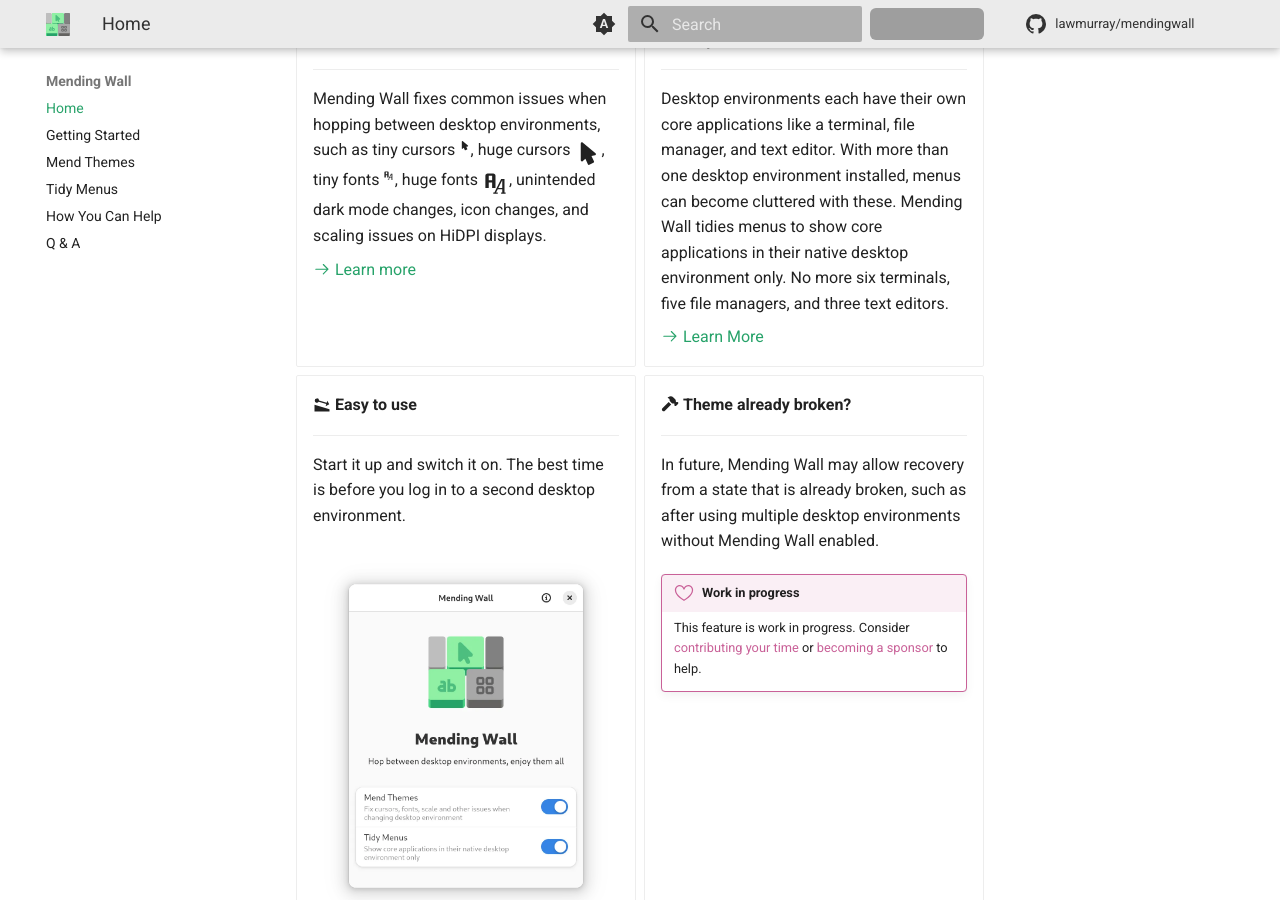
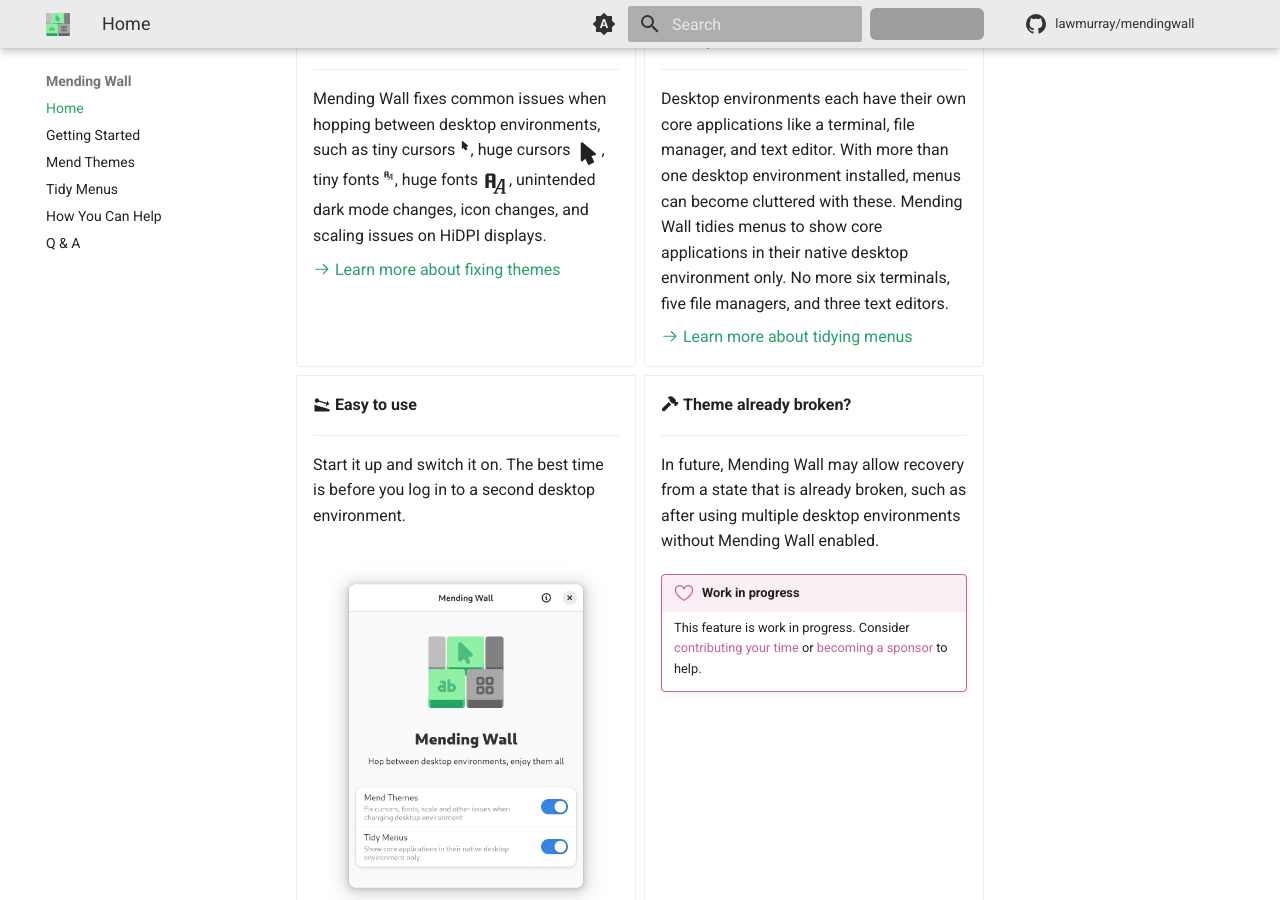
Before and after one commit to lawmurray/mendingwall, an MkDocs documentation site: the page built from docs/index.md, in a window 1280 px wide and 900 px high, scrolled down 820 px. Built offline with MkDocs 1.6.1 and Material for MkDocs 9.7.7, drawn with Linux system fonts in a browser that asks for light colours; emoji names are drawn with the system emoji font; comment, search, counter and statistics services are not loaded; grey boxes are pictures that could not be loaded.

Commit message:
Made link text more descriptive.

```diff
--- a/docs/index.md
+++ b/docs/index.md
@@ -34,7 +34,7 @@
 
     Mending Wall fixes common issues when hopping between desktop environments, such as  tiny cursors :material-cursor-default:{style="font-size:10px;"}, huge cursors :material-cursor-default:{style="font-size:24px;"}, tiny fonts :material-format-font:{style="font-size:10px;"}, huge fonts :material-format-font:{style="font-size:24px;"}, unintended dark mode changes, icon changes, and scaling issues on HiDPI displays.
 
-    [:octicons-arrow-right-24: Learn more](mend-themes.md)
+    [:octicons-arrow-right-24: Learn more about fixing themes](mend-themes.md)
 
 -   :material-comment: __Tidy Menus__
 
@@ -42,7 +42,7 @@
 
     Desktop environments each have their own core applications like a terminal, file manager, and text editor. With more than one desktop environment installed, menus can become cluttered with these. Mending Wall tidies menus to show core applications in their native desktop environment only. No more six terminals, five file managers, and three text editors.
 
-    [:octicons-arrow-right-24: Learn More](tidy-menus.md)
+    [:octicons-arrow-right-24: Learn more about tidying menus](tidy-menus.md)
 
 -   :material-slope-downhill: __Easy to use__
 
```
